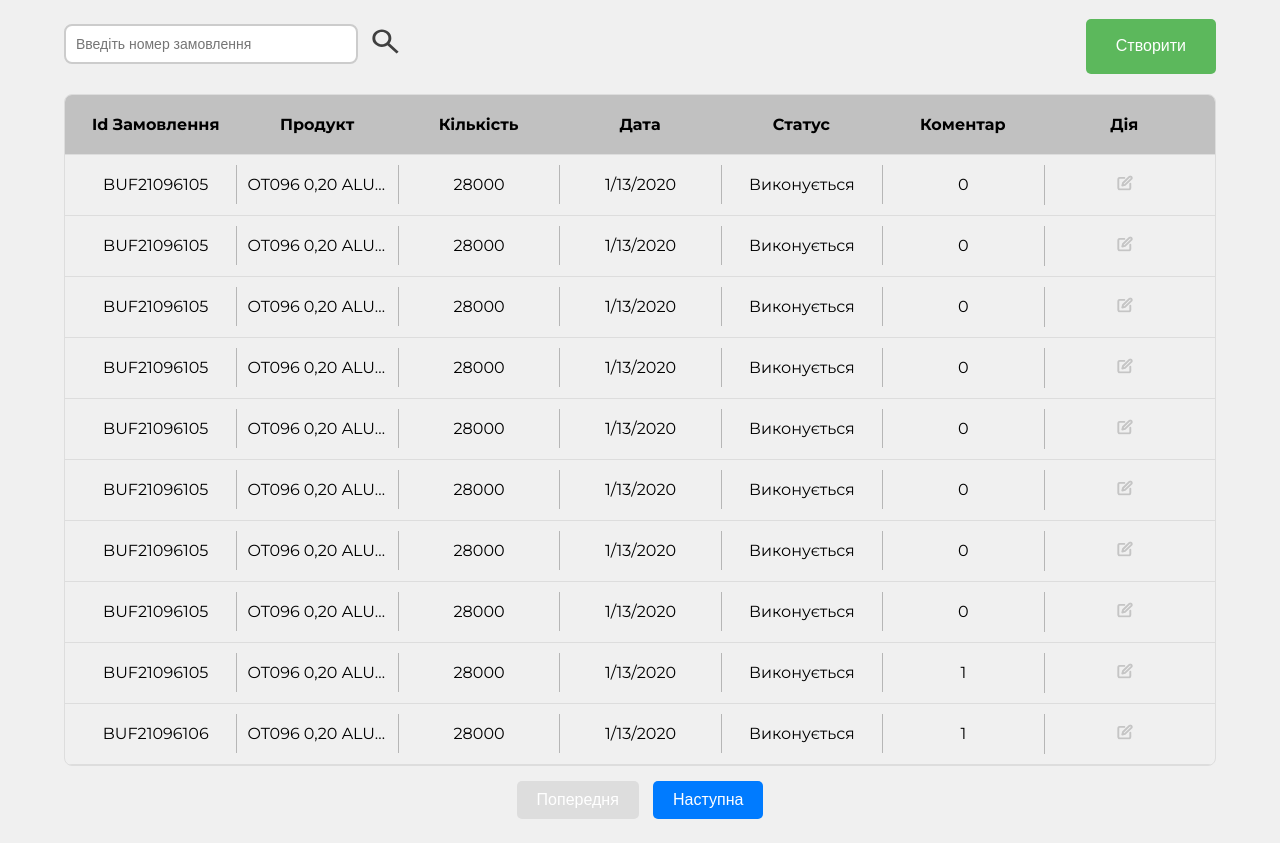
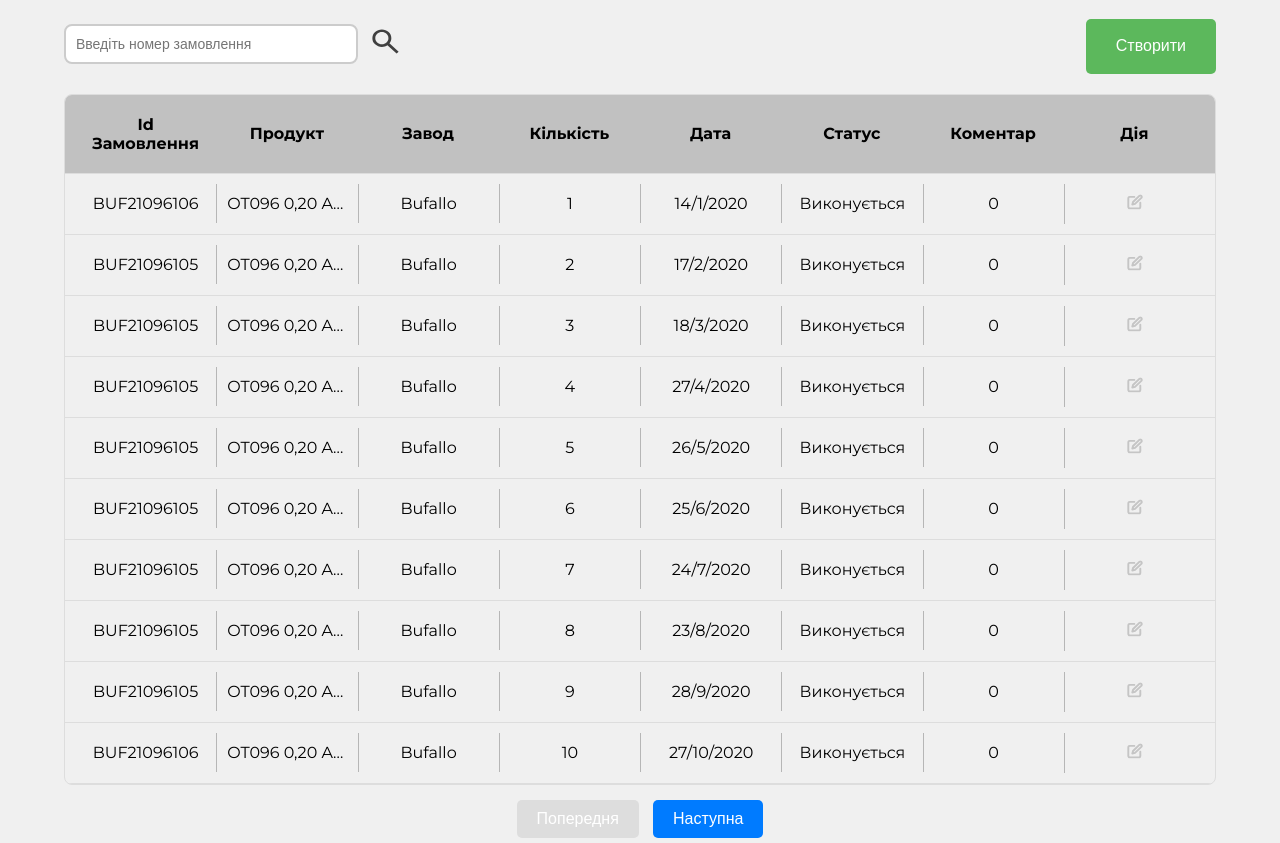
Before and after one commit to Demvok/Trivium, a plain HTML site: page fRegister/index.html in a window 1280 px wide. Shown: the part 63-906 px from the top of the page. Drawn offline with Linux system fonts and the light colour scheme.

Commit message:
fix some table bag

```diff
--- a/fRegister/css/fRegister.css
+++ b/fRegister/css/fRegister.css
@@ -164,7 +164,7 @@ label {
 
 .table-header, .table-content-row {
     display: grid;
-    grid-template-columns: repeat(7, 1fr);
+    grid-template-columns: repeat(8, 1fr);
     padding: 10px;
     border-bottom: 1px solid #ddd;
     text-align: center;
--- a/fRegister/index.html
+++ b/fRegister/index.html
@@ -41,6 +41,7 @@
                 <div class="table-header">
                     <div>Id Замовлення</div>
                     <div>Продукт</div>
+                    <div>Завод</div>
                     <div>Кількість</div>
                     <div>Дата</div>
                     <div>Статус</div>
--- a/fRegister/js/document-script.js
+++ b/fRegister/js/document-script.js
@@ -1,46 +1,26 @@
 const orders = [
-    { id: "BUF21096105", product: "OT096 0,20 ALU/C", quantity: 28000, date: "1/13/2020", status: "Виконується", comment: "0" },
-    { id: "BUF21096105", product: "OT096 0,20 ALU/C", quantity: 28000, date: "1/13/2020", status: "Виконується", comment: "0" },
-    { id: "BUF21096105", product: "OT096 0,20 ALU/C", quantity: 28000, date: "1/13/2020", status: "Виконується", comment: "0" },
-    { id: "BUF21096105", product: "OT096 0,20 ALU/C", quantity: 28000, date: "1/13/2020", status: "Виконується", comment: "0" },
-    { id: "BUF21096105", product: "OT096 0,20 ALU/C", quantity: 28000, date: "1/13/2020", status: "Виконується", comment: "0" },
-    { id: "BUF21096105", product: "OT096 0,20 ALU/C", quantity: 28000, date: "1/13/2020", status: "Виконується", comment: "0" },
-    { id: "BUF21096105", product: "OT096 0,20 ALU/C", quantity: 28000, date: "1/13/2020", status: "Виконується", comment: "0" },
-    { id: "BUF21096105", product: "OT096 0,20 ALU/C", quantity: 28000, date: "1/13/2020", status: "Виконується", comment: "0" },
-    { id: "BUF21096105", product: "OT096 0,20 ALU/C", quantity: 28000, date: "1/13/2020", status: "Виконується", comment: "1" },
-    { id: "BUF21096106", product: "OT096 0,20 ALU/C", quantity: 28000, date: "1/13/2020", status: "Виконується", comment: "1" },
-    { id: "BUF21096106", product: "OT096 0,20 ALU/C", quantity: 28000, date: "1/13/2020", status: "Виконується", comment: "0" },
-    { id: "BUF21096106", product: "OT096 0,20 ALU/C", quantity: 28000, date: "1/13/2020", status: "Виконується", comment: "0" },
-    { id: "BUF21096106", product: "OT096 0,20 ALU/C", quantity: 28000, date: "1/13/2020", status: "Виконується", comment: "1" },
-    { id: "BUF21096106", product: "OT096 0,20 ALU/C", quantity: 28000, date: "1/13/2020", status: "Виконується", comment: "0" },
-    { id: "BUF21096106", product: "OT096 0,20 ALU/C", quantity: 28000, date: "1/13/2020", status: "Виконується", comment: "0" },
-    { id: "BUF21096106", product: "OT096 0,20 ALU/C", quantity: 28000, date: "1/13/2020", status: "Виконується", comment: "0" },
-    { id: "BUF21096107", product: "OT096 0,20 ALU/C", quantity: 28000, date: "1/13/2020", status: "Виконується", comment: "0" },
-    { id: "BUF21096107", product: "OT096 0,20 ALU/C", quantity: 28000, date: "1/13/2020", status: "Виконується", comment: "0" },
-    { id: "BUF21096107", product: "OT096 0,20 ALU/C", quantity: 28000, date: "1/13/2020", status: "Виконується", comment: "0" },
+    { 'id_orders': 'BUF21096106', "product": "OT096 0,20 ALU/C", 'factory': "Bufallo", 'quantity': 1, 'date': "14/1/2020", 'status': "Виконується", 'comment': "0" },
+    { 'id_orders': 'BUF21096105', "product": "OT096 0,20 ALU/C", 'factory': "Bufallo", 'quantity': 2, 'date': "17/2/2020", 'status': "Виконується", 'comment': "0" },
+    { 'id_orders': 'BUF21096105', "product": "OT096 0,20 ALU/C", 'factory': "Bufallo", 'quantity': 3, 'date': "18/3/2020", 'status': "Виконується", 'comment': "0" },
+    { 'id_orders': 'BUF21096105', "product": "OT096 0,20 ALU/C", 'factory': "Bufallo", 'quantity': 4, 'date': "27/4/2020", 'status': "Виконується", 'comment': "0" },
+    { 'id_orders': 'BUF21096105', "product": "OT096 0,20 ALU/C", 'factory': "Bufallo", 'quantity': 5, 'date': "26/5/2020", 'status': "Виконується", 'comment': "0" },
+    { 'id_orders': 'BUF21096105', "product": "OT096 0,20 ALU/C", 'factory': "Bufallo", 'quantity': 6, 'date': "25/6/2020", 'status': "Виконується", 'comment': "0" },
+    { 'id_orders': 'BUF21096105', "product": "OT096 0,20 ALU/C", 'factory': "Bufallo", 'quantity': 7, 'date': "24/7/2020", 'status': "Виконується", 'comment': "0" },
+    { 'id_orders': 'BUF21096105', "product": "OT096 0,20 ALU/C", 'factory': "Bufallo", 'quantity': 8, 'date': "23/8/2020", 'status': "Виконується", 'comment': "0" },
+    { 'id_orders': 'BUF21096105', "product": "OT096 0,20 ALU/C", 'factory': "Bufallo", 'quantity': 9, 'date': "28/9/2020", 'status': "Виконується", 'comment': "0" },
+    { 'id_orders': 'BUF21096106', "product": "OT096 0,20 ALU/C", 'factory': "Bufallo", 'quantity': 10, 'date': "27/10/2020", 'status': "Виконується", 'comment': "0" },
+    { 'id_orders': 'BUF21096105', "product": "OT096 0,20 ALU/C", 'factory': "Bufallo", 'quantity': 11, 'date': "29/11/2020", 'status': "Виконується", 'comment': "0" },
+    { 'id_orders': 'BUF21096105', "product": "OT096 0,20 ALU/C", 'factory': "Bufallo", 'quantity': 12, 'date': "2/12/2020", 'status': "Виконується", 'comment': "0" },
+    { 'id_orders': 'BUF21096105', "product": "OT096 0,20 ALU/C", 'factory': "Bufallo", 'quantity': 13, 'date': "13/1/2020", 'status': "Виконується", 'comment': "0" },
+    { 'id_orders': 'BUF21096105', "product": "OT096 0,20 ALU/C", 'factory': "Bufallo", 'quantity': 14, 'date': "14/1/2020", 'status': "Виконується", 'comment': "0" },
+    { 'id_orders': 'BUF21096105', "product": "OT096 0,20 ALU/C", 'factory': "Bufallo", 'quantity': 15, 'date': "15/1/2020", 'status': "Виконується", 'comment': "0" },
+    { 'id_orders': 'BUF21096105', "product": "OT096 0,20 ALU/C", 'factory': "Bufallo", 'quantity': 16, 'date': "16/1/2020", 'status': "Виконується", 'comment': "0" },
+    { 'id_orders': 'BUF21096105', "product": "OT096 0,20 ALU/C", 'factory': "Bufallo", 'quantity': 17, 'date': "17/1/2020", 'status': "Виконується", 'comment': "0" },
+    { 'id_orders': 'BUF21096105', "product": "OT096 0,20 ALU/C", 'factory': "Bufallo", 'quantity': 18, 'date': "18/1/2020", 'status': "Виконується", 'comment': "0" },
+    { 'id_orders': 'BUF21096105', "product": "OT096 0,20 ALU/C", 'factory': "Bufallo", 'quantity': 19, 'date': "19/1/2020", 'status': "Виконується", 'comment': "0" },
+    { 'id_orders': 'BUF21096105', "product": "OT096 0,20 ALU/C", 'factory': "Bufallo", 'quantity': 20, 'date': "20/1/2020", 'status': "Виконується", 'comment': "0" },
 
-    { id: "BUF21096107", product: "OT096 0,20 ALU/C", quantity: 28000, date: "1/13/2020", status: "Виконується", comment: "0" },
-
-    { id: "BUF21096107", product: "OT096 0,20 ALU/C", quantity: 28000, date: "1/13/2020", status: "Виконується", comment: "0" },
-
-    { id: "BUF21096107", product: "OT096 0,20 ALU/C", quantity: 28000, date: "1/13/2020", status: "Виконується", comment: "0" },
-
-    { id: "BUF21096107", product: "OT096 0,20 ALU/C", quantity: 28000, date: "1/13/2020", status: "Виконується", comment: "0" },
-    { id: "BUF21096107", product: "OT096 0,20 ALU/C", quantity: 28000, date: "1/13/2020", status: "Виконується", comment: "0" },
-    { id: "BUF21096107", product: "OT096 0,20 ALU/C", quantity: 28000, date: "1/13/2020", status: "Виконується", comment: "0" },
-    { id: "BUF21096107", product: "OT096 0,20 ALU/C", quantity: 28000, date: "1/13/2020", status: "Виконується", comment: "0" },
-    { id: "BUF21096107", product: "OT096 0,20 ALU/C", quantity: 28000, date: "1/13/2020", status: "Виконується", comment: "0" },
-    { id: "BUF21096107", product: "OT096 0,20 ALU/C", quantity: 28000, date: "1/13/2020", status: "Виконується", comment: "0" },
-    { id: "BUF21096107", product: "OT096 0,20 ALU/C", quantity: 28000, date: "1/13/2020", status: "Виконується", comment: "0" },
-    { id: "BUF21096107", product: "OT096 0,20 ALU/C", quantity: 28000, date: "1/13/2020", status: "Виконується", comment: "0" },
-    { id: "BUF21096107", product: "OT096 0,20 ALU/C", quantity: 28000, date: "1/13/2020", status: "Виконується", comment: "0" },
-    { id: "BUF21096107", product: "OT096 0,20 ALU/C", quantity: 28000, date: "1/13/2020", status: "Виконується", comment: "0" },
-    { id: "BUF21096107", product: "OT096 0,20 ALU/C", quantity: 28000, date: "1/13/2020", status: "Виконується", comment: "0" },
-    { id: "BUF21096107", product: "OT096 0,20 ALU/C", quantity: 28000, date: "1/13/2020", status: "Виконується", comment: "0" },
-
-
-    // Додайте більше даних для тестування...
-];
+]
 
 let filterOrdersList = Array.from(orders);
 
@@ -72,6 +52,8 @@ document.addEventListener("DOMContentLoaded", () => {
 ///////// FIX ME
 
 
+
+
 function renderTable(data, page) {
         const tableContent = document.getElementById("table-content");
         const prevBtn = document.getElementById("prev-btn");
@@ -91,17 +73,17 @@ function renderTable(data, page) {
             row.classList.add("table-content-row");
 
             row.innerHTML = `
-                <div>${order.id}</div>
+                <div>${order.id_orders}</div>
                 <div>${order.product}</div>
+                <div>${order.factory}</div>
                 <div>${order.quantity}</div>
                 <div>${order.date}</div>
                 <div>${order.status}</div>
                 <div>${order.comment}</div>
-                <div class="edid-order-btn" onclick="openModalRegister(${index})"">
+                <div class="edid-order-btn" onclick="openModalRegister(${index+start})"">
                     <img src="img/Edit.svg"></img>
                 </div>
             `;
-            console.log(String(JSON.stringify(order)));
 
 
             tableContent.appendChild(row);
@@ -150,7 +132,7 @@ document.addEventListener("DOMContentLoaded", () => {
 function filteringOrders(value){
     filterOrdersList = []
     orders.forEach(order => {
-        if (order.id.includes(value)) {
+        if (order.id_orders.includes(value)) {
             filterOrdersList.push(order)
         }
     });
--- a/fRegister/js/script.js
+++ b/fRegister/js/script.js
@@ -92,7 +92,15 @@ function openModalRegister(index) {
         document.getElementById("product").value = order.product || "";
         document.getElementById("quantity").value = order.quantity || "";
         document.getElementById("factory").value = order.factory || ""; // Якщо factory є в order
-        document.getElementById("date").value = order.date || getTodayDate();
+        // Розбиваємо на частини
+        const [day, month , year] = order.date.split("/");
+
+        // Форматуємо у YYYY-MM-DD
+        const formattedDate = `${year}-${month.padStart(2, "0")}-${day.padStart(2, "0")}`;
+        console.log(order.date);
+
+
+        document.getElementById("date").value = formattedDate;
         document.getElementById("comment").value = order.comment || "";
     } else {
         // Якщо об'єкт не передано, очищаємо форму
@@ -174,6 +182,8 @@ function generateOrderNumber(_factoryName, date, product) {
 
     id++;
 
+
+
     return _factoryName.slice(0, 3).toUpperCase() + date.split("-")[0].slice(-2) + extractThreeDigits(product) + id
 } ///
 
@@ -190,13 +200,15 @@ function getTodayDate() {
 function extractThreeDigits(productCode) {
     // Визначаємо, якого типу продукт
 
+
     // Кейс 1: продукт має формат 0,14x918x925 G/C
     const case1 = productCode.match(/x(\d+)x/); // Знаходимо цифри між "x"
     if (case1 != null) {
         return case1[1]
     }else{
         // Кейс 2 і 3: продукт має формат OT070-ELQ7013A9A або OT62-ELQ6216A2A
-        const case2 = productCode.match(/^OT(\d+)-/); // Знаходимо цифри після "OT"
+        const case2 = productCode.match(/^OT(\d+)/); // Знаходимо цифри після "OT"
+
         if (case2) {
         const digits = case2[1];
         return digits.length === 3 ? digits : digits.padStart(3, '0'); // Додаємо нуль, якщо цифр 2
```
Also changed, not shown: fRegister/data/orders.json (added, +3 -0 lines), 1 other file.
